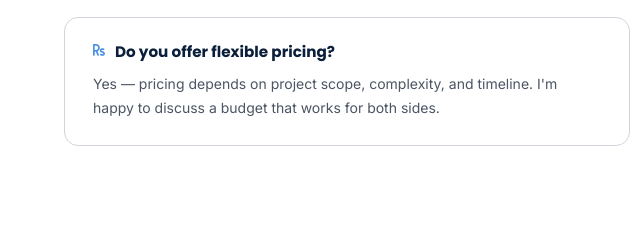
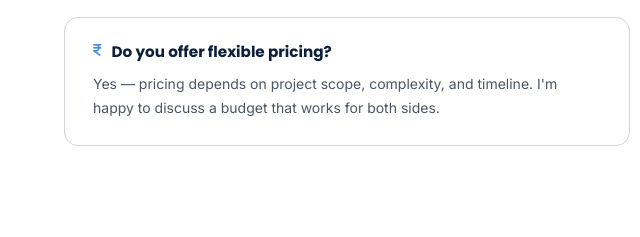
Before and after one commit to mansurisohel/mansurisohel.portfolio, a plain HTML site: page contact.html in a window 1280 px wide. Shown: the part 1953-2190 px from the top of the page, 0-640 px from the left. Drawn offline with Linux system fonts and the light colour scheme.

Commit message:
Final portfolio upload

```diff
--- a/contact.html
+++ b/contact.html
@@ -367,7 +367,7 @@
             </article>
 
             <article class="faq-item">
-                <h4><i class="fas fa-rupee-sign" aria-hidden="true"></i> Do you offer flexible pricing?</h4>
+                <h4><i class="fa fa-inr" aria-hidden="true"></i> Do you offer flexible pricing?</h4>
                 <p>Yes — pricing depends on project scope, complexity, and timeline. I'm happy to discuss a budget that works for both sides.</p>
             </article>
 
```
